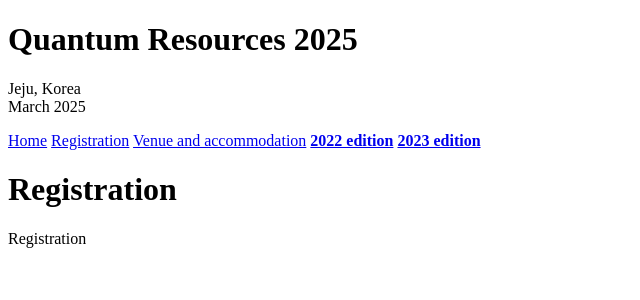
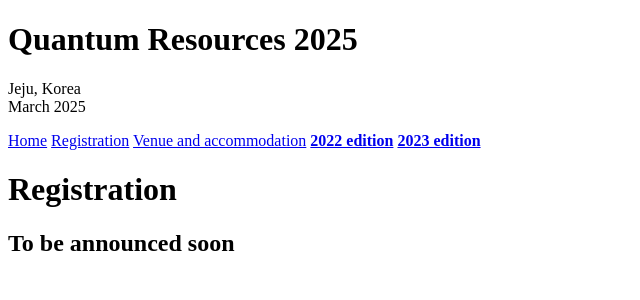
Before and after one commit to yeon-lee/yeon-lee.github.io, a Jekyll site: the page built from registration.md, in a window 1280 px wide. Shown: the top 300 px of the page, without its empty margins (0-640 px from the left). Built offline with Jekyll 4.4.1, drawn with Linux system fonts in a browser that asks for light colours; nearby versions of some CDN libraries.

Commit message:
Update registration.md

```diff
--- a/registration.md
+++ b/registration.md
@@ -4,4 +4,4 @@ title: Registration
 order: 3
 ---
 
-Registration
+## To be announced soon
```
